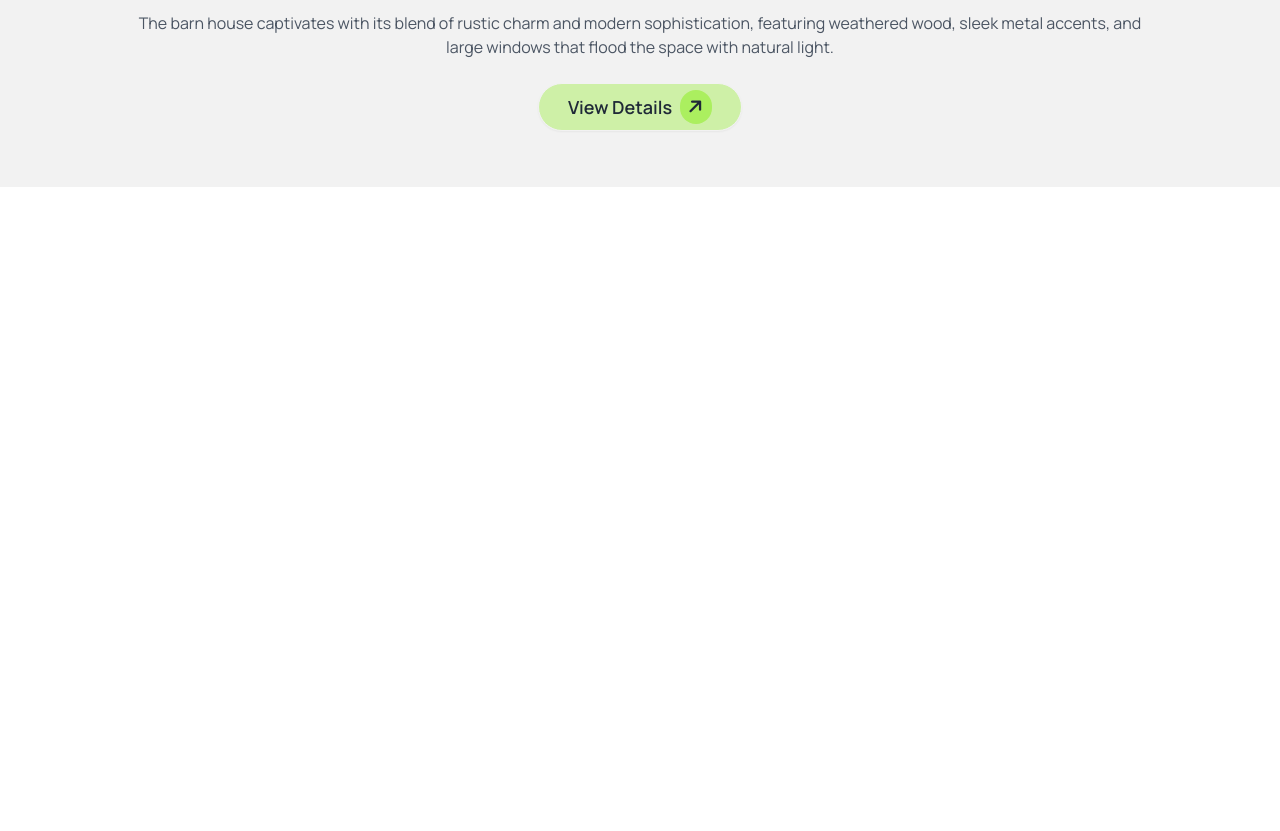
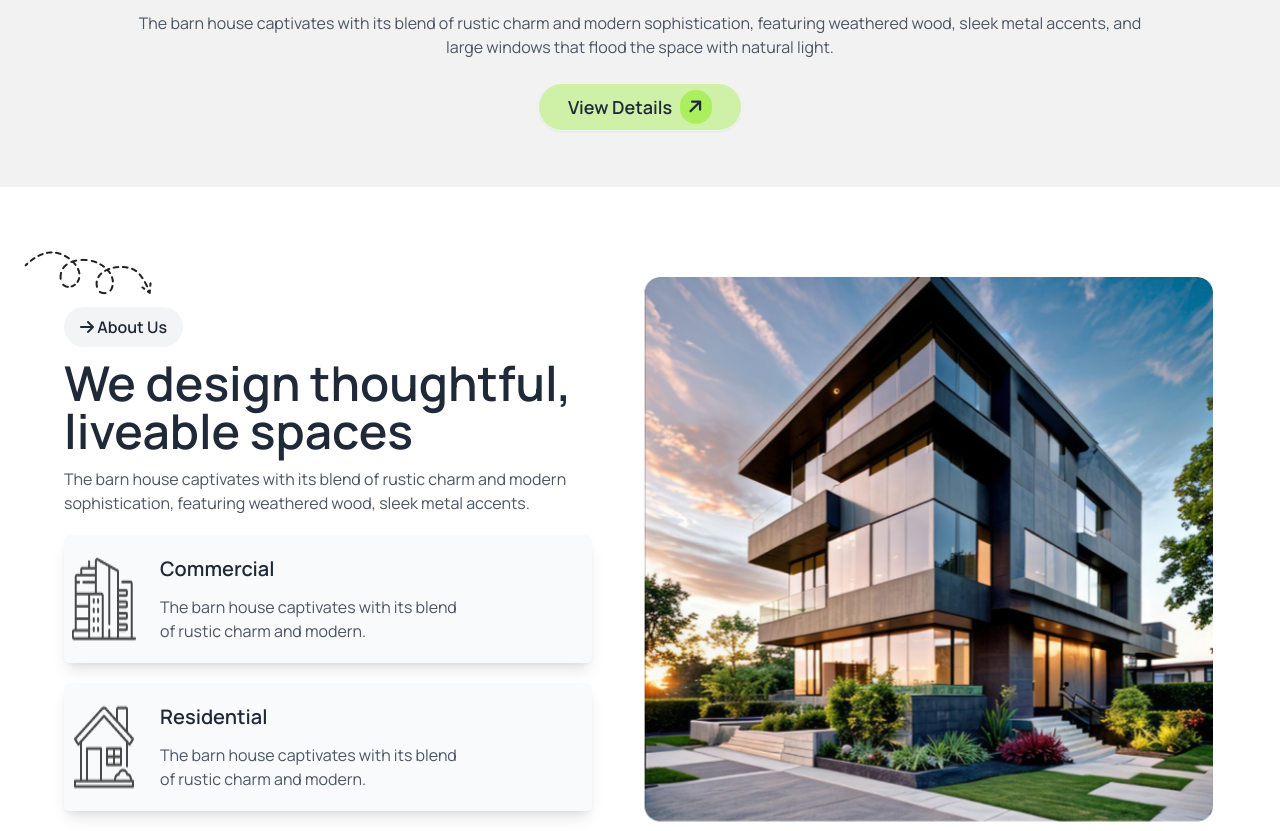
Before and after one commit to ridoyhowladerabir69/assignment-3, a plain HTML site: page index.html in a window 1280 px wide. Shown: the part 591-1422 px from the top of the page. Before the commit the page ends 800 px from the top, so only its background shows below. Drawn offline with nearby package versions, Linux system fonts and the light colour scheme.

Commit message:
push the about section

```diff
--- a/index.html
+++ b/index.html
@@ -87,5 +87,41 @@
             </div>
         </div>
     </header>
+    <main>
+        <section class="max-w-screen-xl mx-auto lg:px-16">
+            <div class="grid grid-cols-1 lg:grid-cols-2 mt-5 lg:mt-20">
+                <!-- text content -->
+                <div class="text-center lg:text-left">
+                    <img class="-ml-10 -mt-4 mb-3 invisible lg:visible" src="assets/Vector.png" alt="">
+                    <button class="bg-gray-100 px-4 py-2 rounded-3xl text-base font-semibold mb-3"><i class="fa-solid fa-arrow-right"></i> About Us</button>
+                    <h2 class="text-5xl font-semibold mb-3">We design thoughtful, liveable spaces</h2>
+                    <p class="text-gray-600 mb-5 text-base">The barn house captivates with its blend of rustic charm and
+                    modern sophistication, featuring weathered wood, sleek metal accents.</p>
+                    <div class="md:flex lg:flex-col md:gap-x-4 mx-3 md:mx-5 lg:mx-0 mb-5">
+                        <!-- card-1 -->
+                        <div class="flex shadow-lg rounded-md mb-5 md:mb-0 lg:mb-5 bg-gray-50 md:w-11/12">
+                            <img class="px-2 py-5" src="assets/commercial.png" alt="">
+                            <div class="px-4 py-5">
+                                <h3 class="mb-3 text-xl font-semibold">Commercial</h3>
+                                <p class="text-base text-gray-600">The barn house captivates with its blend <br> of rustic charm and modern.</p>
+                            </div>
+                        </div>
+                        <!-- card-2 -->
+                        <div class="flex shadow-lg rounded-md bg-gray-50 md:w-11/12">
+                            <img class="px-2 py-5" src="assets/residential.png" alt="">
+                            <div class="px-4 py-5">
+                                <h3 class="mb-3 text-xl font-semibold">Residential</h3>
+                                <p class="text-base text-gray-600">The barn house captivates with its blend <br> of rustic charm and modern.</p>
+                            </div>
+                        </div>
+                    </div>
+                </div>
+                <!-- image content -->
+                <div class="mx-3 md:mx-5 lg:mx-auto lg:flex lg:justify-center lg:items-center">
+                    <img class=" md:w-full md:h-[385px] lg:w-[570px] lg:h-[545px]" src="assets/Rectangle.png" alt="">
+                </div>
+            </div>
+        </section>
+    </main>
 </body>
 </html>
```
